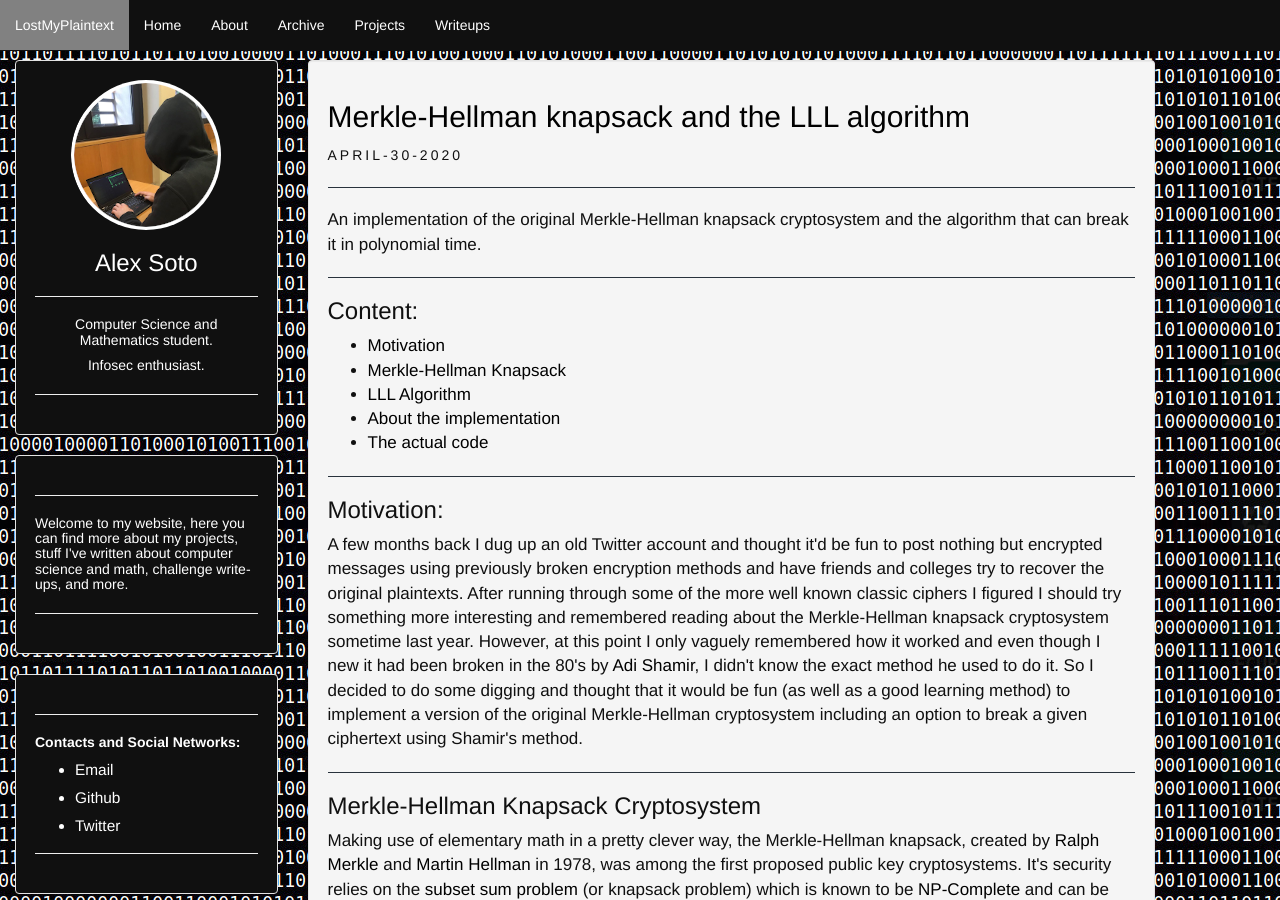
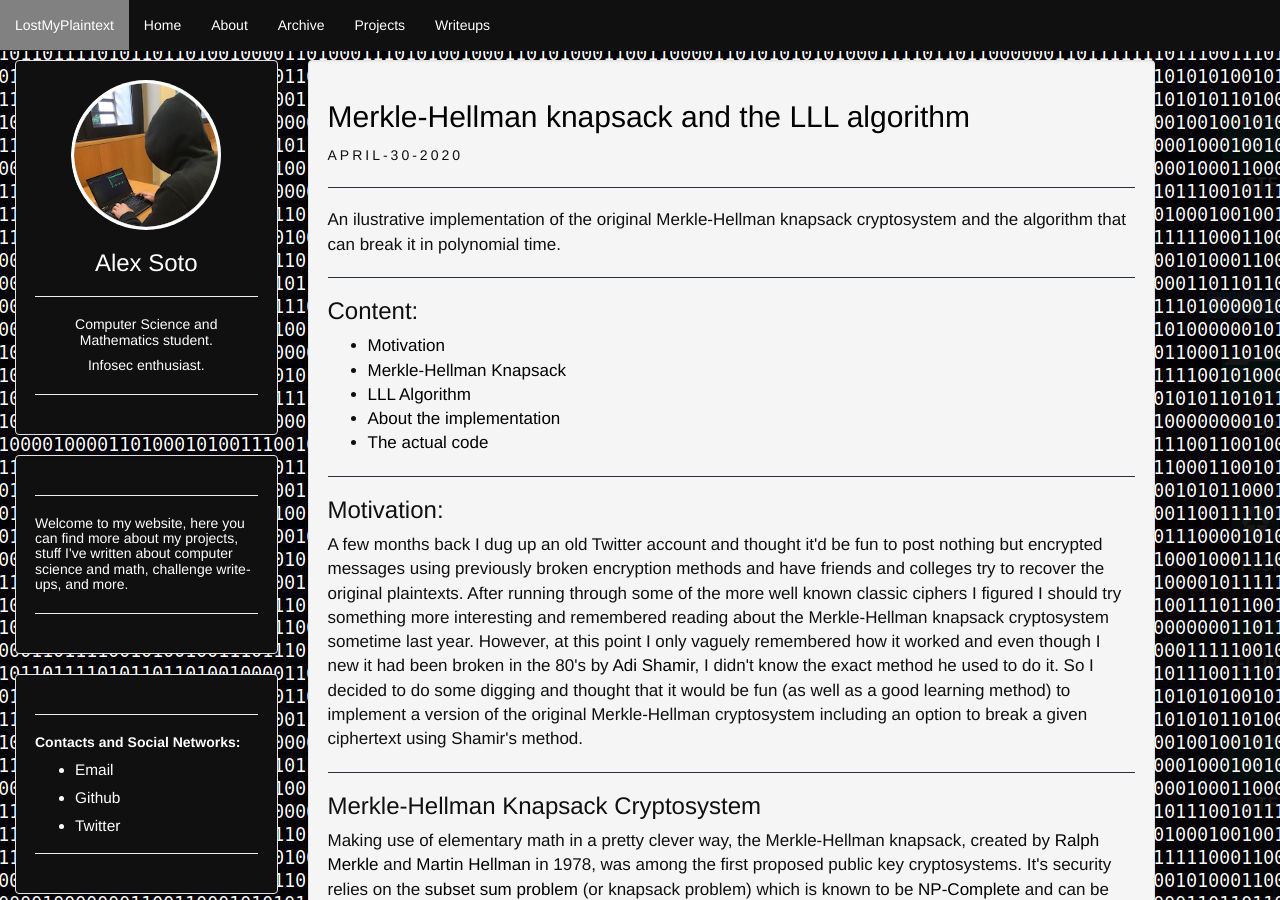
Before and after one commit to 0xA2/0xA2.github.io, a Jekyll site: the page built from _posts/2020-04-30-Merkle-Hellman-Knapsack-and-LLL.markdown, in a window 1280 px wide and 900 px high. Built offline with Jekyll 4.4.1, drawn with Linux system fonts in a browser that asks for light colours.

Commit message:
Update 2020-04-30-Merkle-Hellman-Knapsack-and-LLL.markdown

```diff
--- a/_posts/2020-04-30-Merkle-Hellman-Knapsack-and-LLL.markdown
+++ b/_posts/2020-04-30-Merkle-Hellman-Knapsack-and-LLL.markdown
@@ -1,11 +1,11 @@
 ---
 layout: post
 title: "Merkle-Hellman knapsack and the LLL algorithm"
-description: "[project] An implementation of the original Merkle-Hellman knapsack cryptosystem and the algorithm that can break it in polynomial time"
+description: "[project] An ilustrative implementation of the original Merkle-Hellman knapsack cryptosystem and the algorithm that can break it in polynomial time"
 categories: "Project"
 ---
 
-<p>An implementation of the original Merkle-Hellman knapsack cryptosystem and the algorithm that can break it in polynomial time.</p>
+<p>An ilustrative implementation of the original Merkle-Hellman knapsack cryptosystem and the algorithm that can break it in polynomial time.</p>
 <hr style="border-top:1px solid #28323C;">
 <p></p>
 <p><h3>Content:</h3></p>
```
